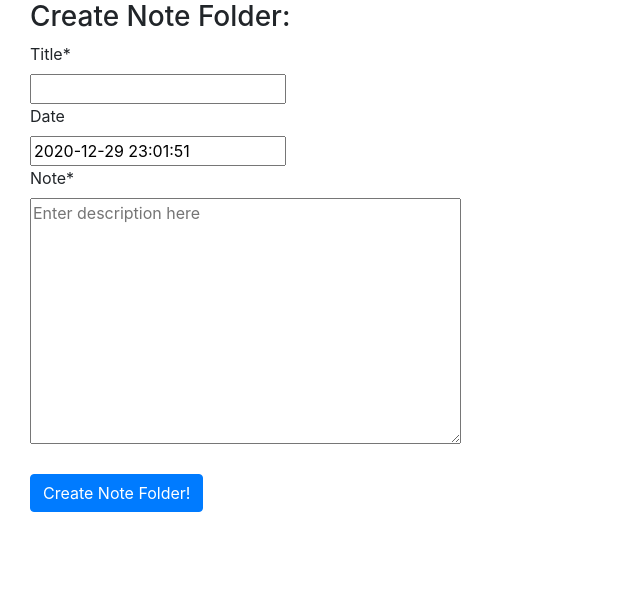
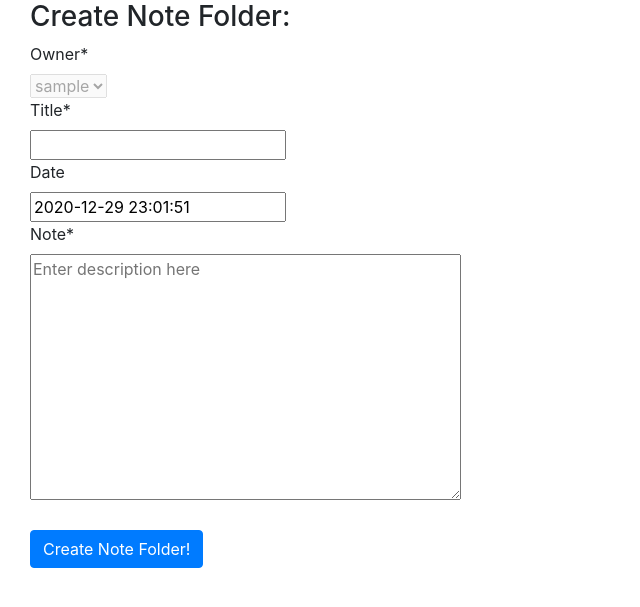
Before and after one commit to echiu2/myNotes, a Django app: page / in a window 1280 px wide. Shown: the part 72-679 px from the top of the page, without its empty margins (0-640 px from the left). Run offline with Django 3.2, Linux system fonts and the light colour scheme; the visitor is signed in with stand-in values (Sample User, id 1); data comes from the database, SQL or seed files in the repository; some libraries are stand-ins or nearby versions.

Commit message:
fixed url bug that conflicted with update_note and subNote_content views

```diff
--- a/mynotes/notes/forms.py
+++ b/mynotes/notes/forms.py
@@ -1,11 +1,12 @@
 from django import forms
 from .models import Note, sub_Note
+from django.contrib.auth.models import User
 import datetime
 
 class createNoteForm(forms.ModelForm):
     class Meta:
         model = Note
-        exclude=('slug',)
+        exclude = ('slug',)
         fields = '__all__'
         labels = {
             'subject_text': ('Title'),
@@ -17,9 +18,15 @@ class createNoteForm(forms.ModelForm):
                 attrs={'placeholder': 'Enter description here'}),
         }
 
+    def __init__(self, user, *args, **kwargs):
+        super(createNoteForm, self).__init__(*args, **kwargs)
+        self.fields['owner'].queryset = User.objects.filter(pk = user.id)
+        self.fields['owner'].disabled = True
+
 class subNoteForm(forms.ModelForm):
     class Meta:
         model = sub_Note
+        exclude = ('slug',)
         fields = '__all__'
         labels = {
             'subject_text': ('Title'),
--- a/mynotes/notes/models.py
+++ b/mynotes/notes/models.py
@@ -2,11 +2,15 @@ from django.db import models
 from django.conf import settings
 from datetime import datetime
 from django.db.models.signals import pre_save
+from django.contrib.auth.models import User
 from django.urls import reverse
 from mynotes.utils import unique_slug_generator
 
 # Create your models here.
+DEFAULT_OWNER_ID = 1
+
 class Note(models.Model):
+    owner = models.ForeignKey(User, on_delete=models.CASCADE, default=DEFAULT_OWNER_ID)
     subject_text = models.CharField(max_length=100)
     added_date = models.DateTimeField(default=datetime.now, blank=True)
     note_field = models.TextField("My field label", null=False, blank=False, max_length=1000)
--- a/mynotes/notes/templates/notes/note.html
+++ b/mynotes/notes/templates/notes/note.html
@@ -21,7 +21,7 @@
                 <form action="{% url 'note_content' note.slug %}" method="POST">
                     {% csrf_token %}
                     {{ form|crispy }}
-                    <button type="submit" name="delete_note" class="btn btn-danger">Delete</button>
+                <button type="submit" name="delete_note" class="btn btn-danger">Delete</button>
                 </form>
                 <a class="btn btn-success" href="{% url 'create_subNote' note.slug %}">Create note</a>
             </div>
--- a/mynotes/notes/urls.py
+++ b/mynotes/notes/urls.py
@@ -7,6 +7,6 @@ urlpatterns = [
     path('notes/', views.note_list, name='note_list'),
     path('notes/<slug:slug>/', views.note_content, name='note_content'),
     path('notes/<slug:slug>/create_subNote/', views.create_subNote, name='create_subNote'),
+    path('notes/<slug:slug>/update_note/', views.update_note, name='update_note'),
     path('notes/<slug:slug>/<slug:slug2>/', views.subNote_content, name='subNote_content'),
-    path('notes/<slug:slug>/update_note/', views.update_note, name='update_note')
 ]
--- a/mynotes/notes/views.py
+++ b/mynotes/notes/views.py
@@ -11,19 +11,19 @@ from django.contrib.auth import authenticate, login, logout
 def index(request):
     # Used for submission: Check if request was performed using HTTP:"Post" -> if so, create form
     if request.method == "POST":
-        form = createNoteForm(request.POST)
+        form = createNoteForm(request.POST, request.user)
         if form.is_valid():
             # saves a new post instance from Note data
             form.save()
 
     # Instance of form
-    form = createNoteForm()
+    form = createNoteForm(request.user)
     context = {'form':form}
     return render(request, 'notes/add_notes.html', context)
 
 @login_required(login_url="/login/")
 def note_list(request):
-    list_notes = Note.objects.all()
+    list_notes = Note.objects.filter(owner=request.user)
     context = {'list_notes': list_notes}
     return render(request, 'notes/note_list.html', context)
 
@@ -66,11 +66,12 @@ def update_note(request, slug=None):
     # Query Note object with the parameter pk (primary key)
     # note = Note.objects.get(id=pk)
     note = get_object_or_404(Note, slug=slug)
+    print(note)
     #This is to get form of the note instance with data prefilled into the form
     # (so more like an updateNote form)
     if request.method == "POST":
         # To update, pass instance of that existing note into the noteForm with the request
-        form = createNoteForm(request.POST, instance=note)
+        form = createNoteForm(request.POST, request.user, instance=note)
         if form.is_valid():
             # update values
             note = form.save(commit=False)
@@ -78,7 +79,7 @@ def update_note(request, slug=None):
             return HttpResponseRedirect(reverse('note_content', args=(slug,)))
     else:
         # data = {'title': note.subject_text, 'date': datetime.now(), 'note': note.note_field}
-        form = createNoteForm(instance=note)
+        form = createNoteForm(request.user, instance=note)
 
     context = {'form': form, 'note': note}
     return render(request, 'notes/update_notes.html', context)
```
Also changed, not shown: mynotes/notes/migrations/0007_note_owner.py (added).
